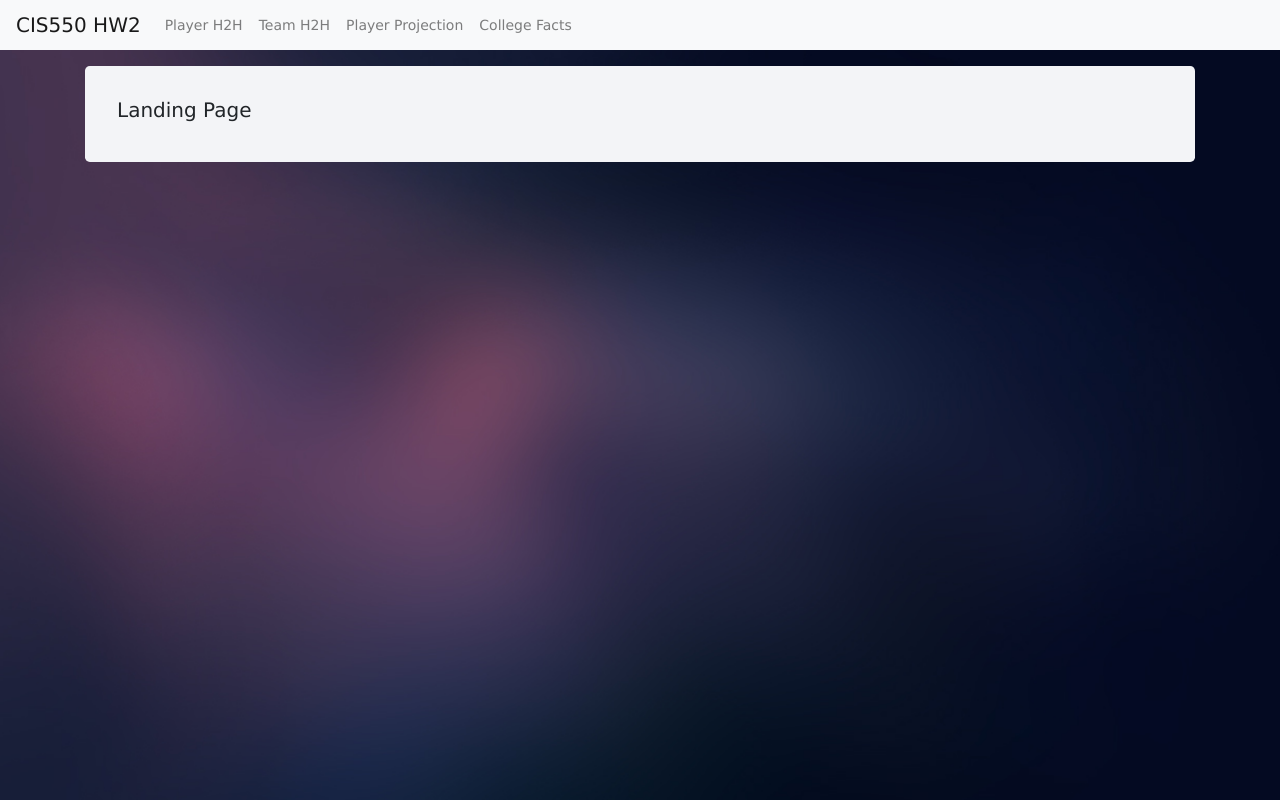
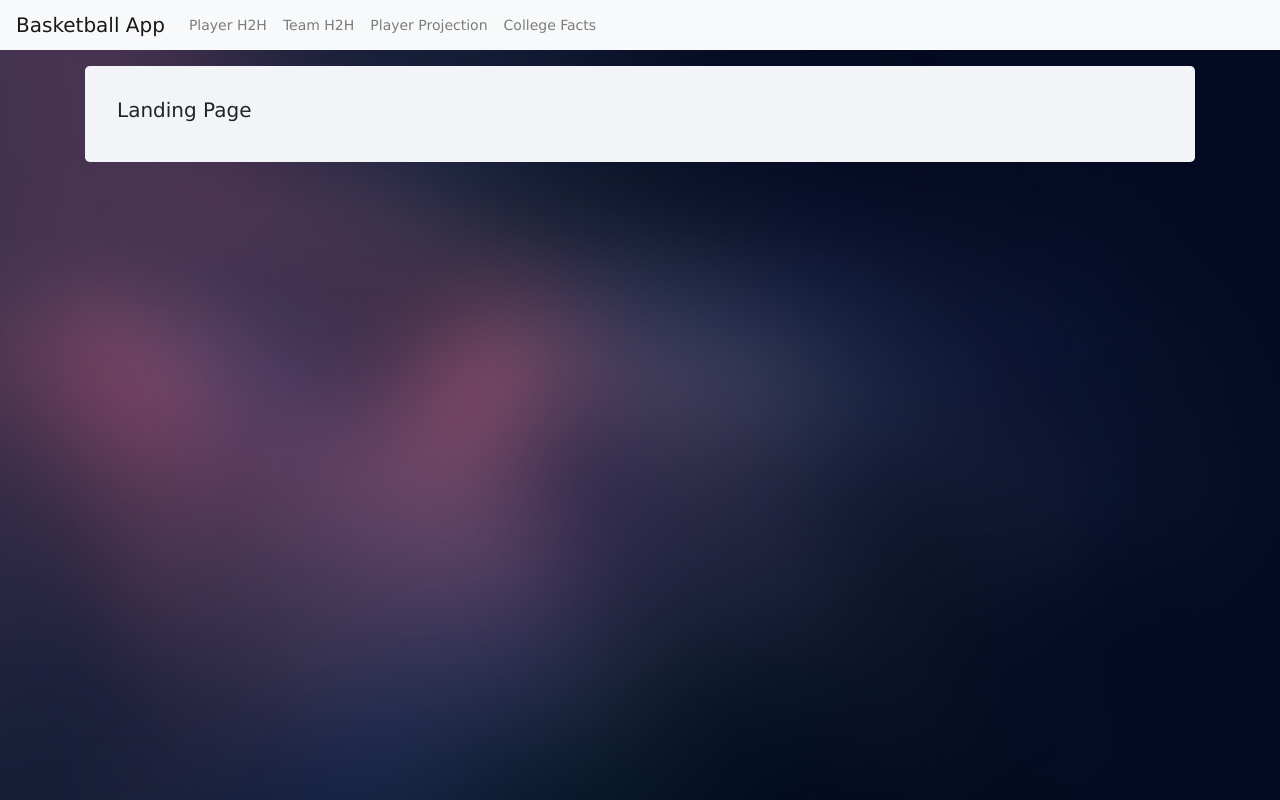
Before and after one commit to lumichael24/cis550-project, a website: page views/dashboard.html in a window 1280 px wide. Drawn offline with nearby package versions, Linux system fonts and the light colour scheme; files that its build step writes are made by us from their sources.

Commit message:
style headers for pages

```diff
--- a/views/dashboard.html
+++ b/views/dashboard.html
@@ -5,7 +5,7 @@
     <meta charset="UTF-8">
     <meta http-equiv="X-UA-Compatible" content="IE=edge">
     <meta name="viewport" content="width=device-width, initial-scale=1">
-    <title>CIS550 HW2: Dashboard</title>
+    <title>Basketball App</title>
     <script src="http://cdnjs.cloudflare.com/ajax/libs/angular.js/1.4.2/angular.js"></script>
     <link rel="stylesheet" href="https://stackpath.bootstrapcdn.com/bootstrap/4.2.1/css/bootstrap.min.css" integrity="sha384-GJzZqFGwb1QTTN6wy59ffF1BuGJpLSa9DkKMp0DgiMDm4iYMj70gZWKYbI706tWS" crossorigin="anonymous">
     <script src="javascripts/app.js" type="text/javascript"></script>
@@ -17,7 +17,7 @@
   <body ng-controller="dashboardController">
     <!-- Navbar -->
     <nav class="navbar navbar-expand-lg navbar-light bg-light">
-      <a class="navbar-brand center" href="/">CIS550 HW2</a>
+      <a class="navbar-brand center" href="/">Basketball App</a>
       <div class="collapse navbar-collapse" id="navbarNavAltMarkup">
         <div class="navbar-nav">
           <a class="nav-item nav-link" href="/playerh2h">Player H2H</a>
```
Also changed, not shown: views/college.html (+1 -1 lines), views/playerh2h.html (+2 -2 lines), views/projection.html (+2 -2 lines), views/teamh2h.html (+2 -2 lines).
